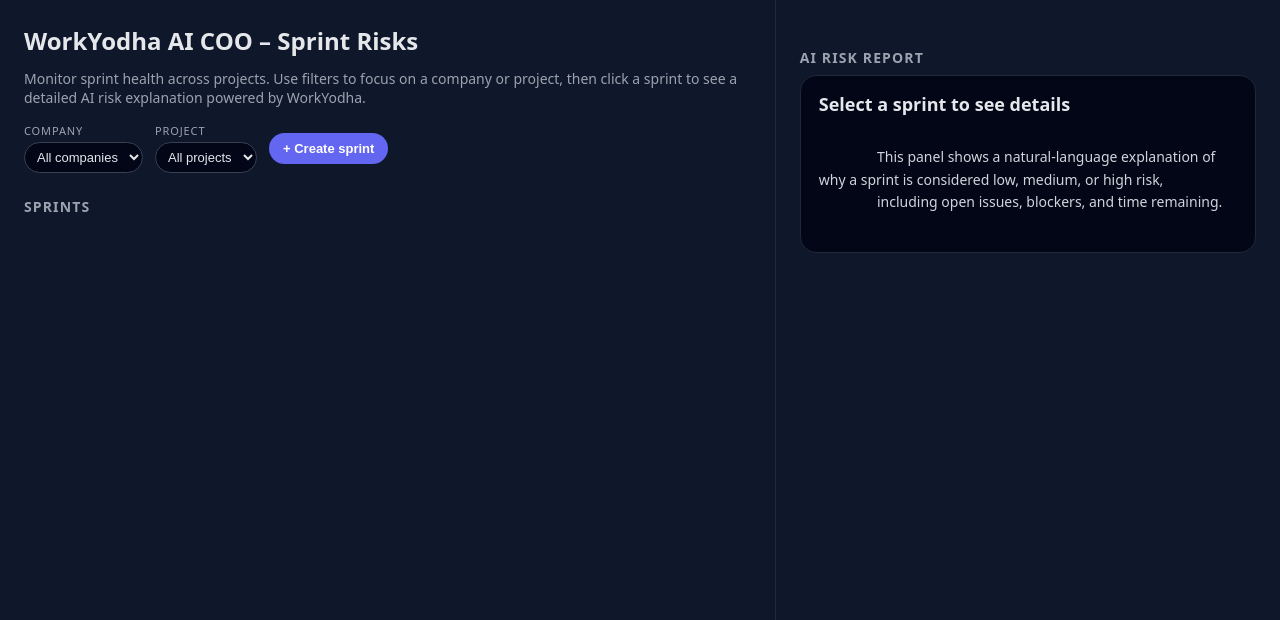
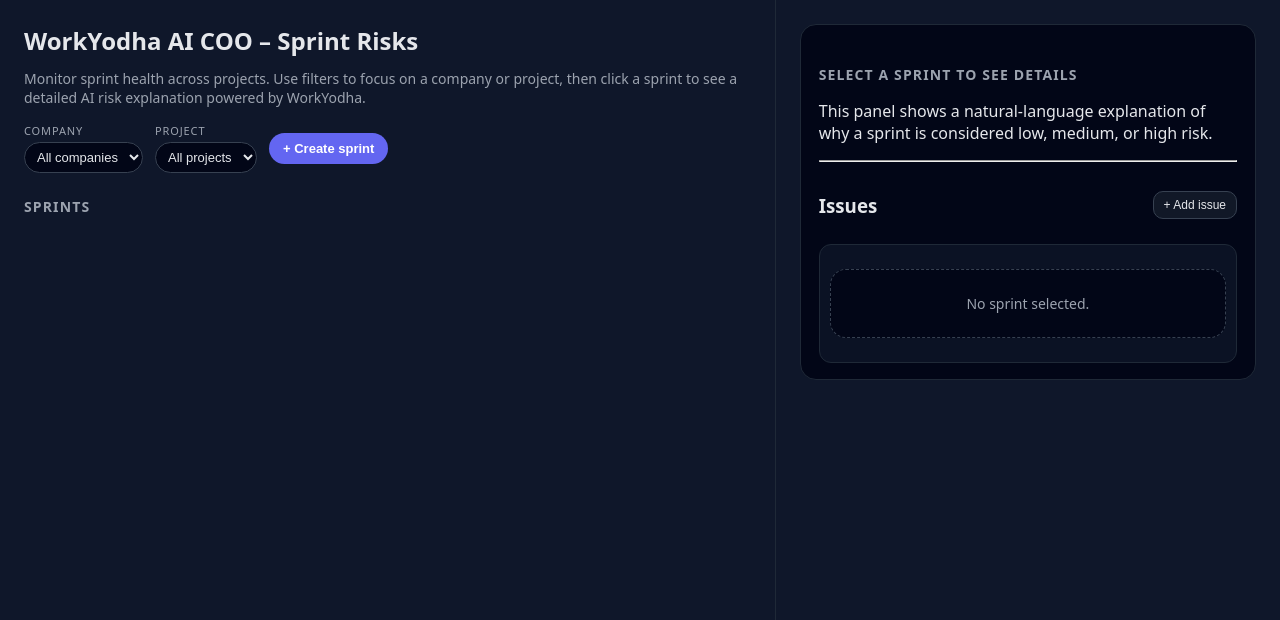
Before and after one commit to RonaldReddy024/ai-coo, a FastAPI app: page /dashboard in a window 1280 px wide. Shown: the top 620 px of the page. Run offline with FastAPI, Linux system fonts and the light colour scheme; parts of the project's set-up code (start-up, migrations or seed data) failed here and were passed over.

Commit message:
Update dashboard.html

```diff
--- a/app/templates/dashboard.html
+++ b/app/templates/dashboard.html
@@ -223,6 +223,68 @@
             outline-offset: -1px;
         }
 
+        .risk-panel {
+            border-radius: 16px;
+            background: #020617;
+            border: 1px solid #1f2937;
+            padding: 16px 18px;
+            box-sizing: border-box;
+        }
+
+        .issues-header {
+            display: flex;
+            align-items: center;
+            justify-content: space-between;
+            margin-top: 12px;
+            margin-bottom: 8px;
+        }
+
+        .small-btn {
+            padding: 6px 10px;
+            border-radius: 10px;
+            border: 1px solid #374151;
+            background: #111827;
+            color: #e5e7eb;
+            font-size: 12px;
+            cursor: pointer;
+        }
+
+        .small-btn:hover {
+            background: #1f2937;
+        }
+
+        .issues-list {
+            border: 1px solid #1f2937;
+            border-radius: 12px;
+            padding: 10px;
+            background: #0b1224;
+        }
+
+        .issue-row {
+            padding: 8px 10px;
+            border-bottom: 1px solid #1f2937;
+        }
+
+        .issue-row:last-child {
+            border-bottom: none;
+        }
+
+        .issue-title {
+            font-weight: 600;
+        }
+
+        .issue-meta {
+            color: #9ca3af;
+            font-size: 12px;
+        }
+
+        .checkbox-row {
+            display: flex;
+            align-items: center;
+            gap: 8px;
+            margin: 8px 0;
+        }
+
         /* Modal */
 
         .modal {
@@ -348,15 +410,24 @@
 
     <!-- RIGHT: Risk details -->
     <div class="panel">
-        <h2>AI Risk Report</h2>
-        <div id="risk-card" class="card">
-            <div id="risk-title" class="risk-title">
-                Select a sprint to see details
+        <div class="risk-panel">
+          <h2 id="risk-title">Select a sprint to see details</h2>
+          <p id="risk-text">
+            This panel shows a natural-language explanation of why a sprint
+            is considered low, medium, or high risk.
+          </p>
+
+          <hr />
+
+          <div id="issues-section">
+            <div class="issues-header">
+              <h3>Issues</h3>
+              <button id="add-issue-btn" class="small-btn">+ Add issue</button>
             </div>
-            <div id="risk-text" class="risk-explanation">
-                This panel shows a natural-language explanation of why a sprint is considered low, medium, or high risk,
-                including open issues, blockers, and time remaining.
+            <div id="issues-list" class="issues-list">
+              <p class="empty-state">No sprint selected.</p>
             </div>
+          </div>
         </div>
     </div>
 </div>
@@ -388,6 +459,38 @@
       <button id="modal-cancel-btn" class="button-secondary">Cancel</button>
       <button id="modal-create-btn" class="button-primary">Create sprint</button>
     </div>
+  </div>
+</div>
+
+<!-- Create Issue Modal -->
+<div id="create-issue-modal" class="modal hidden">
+  <div class="modal-content">
+    <h2>Create new issue</h2>
+
+    <label for="issue-title">Title</label>
+    <input id="issue-title" type="text" placeholder="e.g. Fix DB migration bug" />
+
+    <label for="issue-status">Status</label>
+    <select id="issue-status">
+      <option value="To Do">To Do</option>
+      <option value="In Progress">In Progress</option>
+      <option value="Review">Review</option>
+      <option value="Done">Done</option>
+    </select>
+
+    <label for="issue-assignee">Assignee</label>
+    <input id="issue-assignee" type="text" placeholder="e.g. Ronald" />
+
+    <label class="checkbox-row">
+      <input id="issue-blocker" type="checkbox" />
+      <span>Is blocker?</span>
+    </label>
+
+    <div class="modal-actions">
+      <button id="issue-cancel-btn">Cancel</button>
+      <button id="issue-create-btn">Create issue</button>
+    </div>
+  </div>
 </div>
 
 <script>
@@ -404,13 +507,29 @@
   const modalCancelBtn = document.getElementById("modal-cancel-btn");
   const modalCreateBtn = document.getElementById("modal-create-btn");
 
+  let currentSprintId = null;
+
+  const issuesList = document.getElementById("issues-list");
+  const addIssueBtn = document.getElementById("add-issue-btn");
+
+  const issueModal = document.getElementById("create-issue-modal");
+  const issueTitleInput = document.getElementById("issue-title");
+  const issueStatusSelect = document.getElementById("issue-status");
+  const issueAssigneeInput = document.getElementById("issue-assignee");
+  const issueBlockerCheckbox = document.getElementById("issue-blocker");
+  const issueCancelBtn = document.getElementById("issue-cancel-btn");
+  const issueCreateBtn = document.getElementById("issue-create-btn");
+
+  const riskTitle = document.getElementById("risk-title");
+  const riskText = document.getElementById("risk-text");
+
+
   // ====== LOAD COMPANIES & PROJECTS ======
 
   async function loadCompanies() {
     const res = await fetch("/companies");
     const companies = await res.json();
 
-    // top filter
     companyFilter.innerHTML = '<option value="">All companies</option>';
     companies.forEach(c => {
       const opt = document.createElement("option");
@@ -421,7 +540,6 @@
   }
 
   async function loadProjectsForCompany(companyId) {
-    // clear selects if no company chosen
     if (!companyId) {
       projectFilter.innerHTML = '<option value="">All projects</option>';
       modalProjectSelect.innerHTML = '<option value="">Select a project</option>';
@@ -431,7 +549,6 @@
     const res = await fetch(`/companies/${companyId}/projects`);
     const projects = await res.json();
 
-    // top PROJECT filter
     projectFilter.innerHTML = '<option value="">All projects</option>';
     projects.forEach(p => {
       const opt = document.createElement("option");
@@ -440,7 +557,6 @@
       projectFilter.appendChild(opt);
     });
 
-    // MODAL project select
     modalProjectSelect.innerHTML = '<option value="">Select a project</option>';
     projects.forEach(p => {
       const opt = document.createElement("option");
@@ -484,21 +600,103 @@
     const res = await fetch(`/sprints/${sprintId}`);
     const sprint = await res.json();
 
-    // update right-hand AI risk report
-    const reportTitle = document.getElementById("risk-title");
-    const reportText = document.getElementById("risk-text");
+    currentSprintId = sprint.id;
 
-    reportTitle.textContent = `${sprint.name} – ${sprint.risk_level.toUpperCase()} risk`;
+    riskTitle.textContent = `${sprint.name} – ${sprint.risk_level.toUpperCase()} risk`;
 
-            tr.appendChild(nameTd);
-            tr.appendChild(statusTd);
-            tr.appendChild(projectTd);
-            tr.appendChild(lastTd);
-    reportText.textContent =
+    riskText.textContent =
       `Risk score ${sprint.risk_score.toFixed(2)}. ` +
       `This sprint runs from ${new Date(sprint.start_date).toLocaleDateString()} ` +
       `to ${new Date(sprint.end_date).toLocaleDateString()}.`;
+
+    renderIssues(sprint.issues);
   }
+
+  function renderIssues(issues) {
+    issuesList.innerHTML = "";
+
+    if (!issues || issues.length === 0) {
+      issuesList.innerHTML = '<p class="empty-state">No issues in this sprint yet.</p>';
+      return;
+    }
+
+    issues.forEach(issue => {
+      const row = document.createElement("div");
+      row.className = "issue-row";
+
+      const title = document.createElement("div");
+      title.className = "issue-title";
+      title.textContent = issue.title;
+
+      const meta = document.createElement("div");
+      meta.className = "issue-meta";
+      meta.textContent = `${issue.status} · ${issue.assignee || "Unassigned"}${issue.is_blocker ? " · BLOCKER" : ""}`;
+
+      row.appendChild(title);
+      row.appendChild(meta);
+
+      issuesList.appendChild(row);
+    });
+  }
+
+  // ====== ISSUE MODAL HANDLERS ======
+
+  addIssueBtn.addEventListener("click", () => {
+    if (!currentSprintId) {
+      alert("Please select a sprint first.");
+      return;
+    }
+    issueModal.classList.remove("hidden");
+  });
+
+  issueCancelBtn.addEventListener("click", () => {
+    issueModal.classList.add("hidden");
+  });
+
+  issueCreateBtn.addEventListener("click", async () => {
+    if (!currentSprintId) {
+      alert("No sprint selected.");
+      return;
+    }
+
+    const title = issueTitleInput.value.trim();
+    const status = issueStatusSelect.value;
+    const assignee = issueAssigneeInput.value.trim();
+    const is_blocker = issueBlockerCheckbox.checked;
+
+    if (!title) {
+      alert("Please enter a title.");
+      return;
+    }
+
+    const payload = {
+      title,
+      status,
+      assignee: assignee || null,
+      is_blocker
+    };
+
+    const res = await fetch(`/sprints/${currentSprintId}/issues`, {
+      method: "POST",
+      headers: { "Content-Type": "application/json" },
+      body: JSON.stringify(payload),
+    });
+
+    if (!res.ok) {
+      const err = await res.json();
+      console.error("Failed to create issue:", err);
+      alert("Failed to create issue.");
+      return;
+    }
+
+    issueModal.classList.add("hidden");
+    issueTitleInput.value = "";
+    issueAssigneeInput.value = "";
+    issueBlockerCheckbox.checked = false;
+
+    await selectSprint(currentSprintId);
+  });
+
   // ====== CREATE SPRINT MODAL ======
 
   createSprintBtn.addEventListener("click", () => {
@@ -508,7 +706,6 @@
       return;
     }
 
-    // ensure projects for that company are loaded
     loadProjectsForCompany(companyId);
     modal.classList.remove("hidden");
   });
@@ -558,7 +755,7 @@
     modalStartDate.value = "";
     modalEndDate.value = "";
 
-    await loadSprints();  // refresh list
+    await loadSprints();
   });
 
   // ====== FILTER CHANGE HANDLERS ======
```
